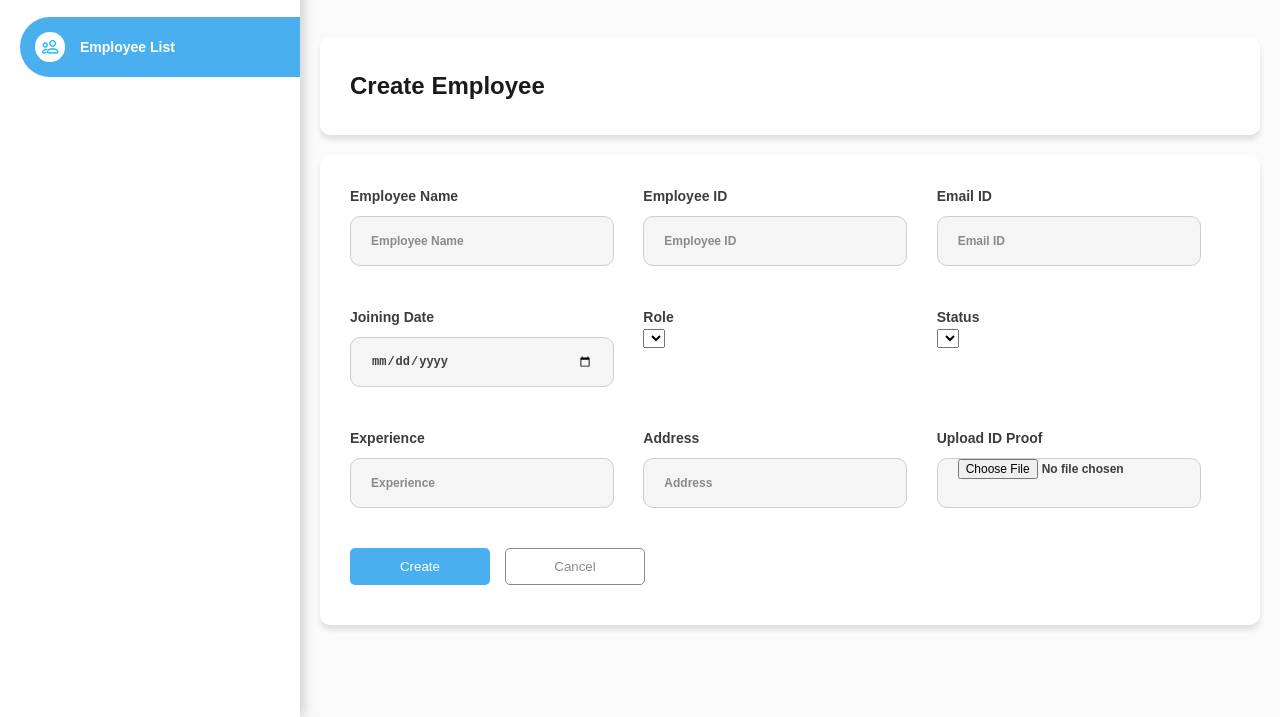
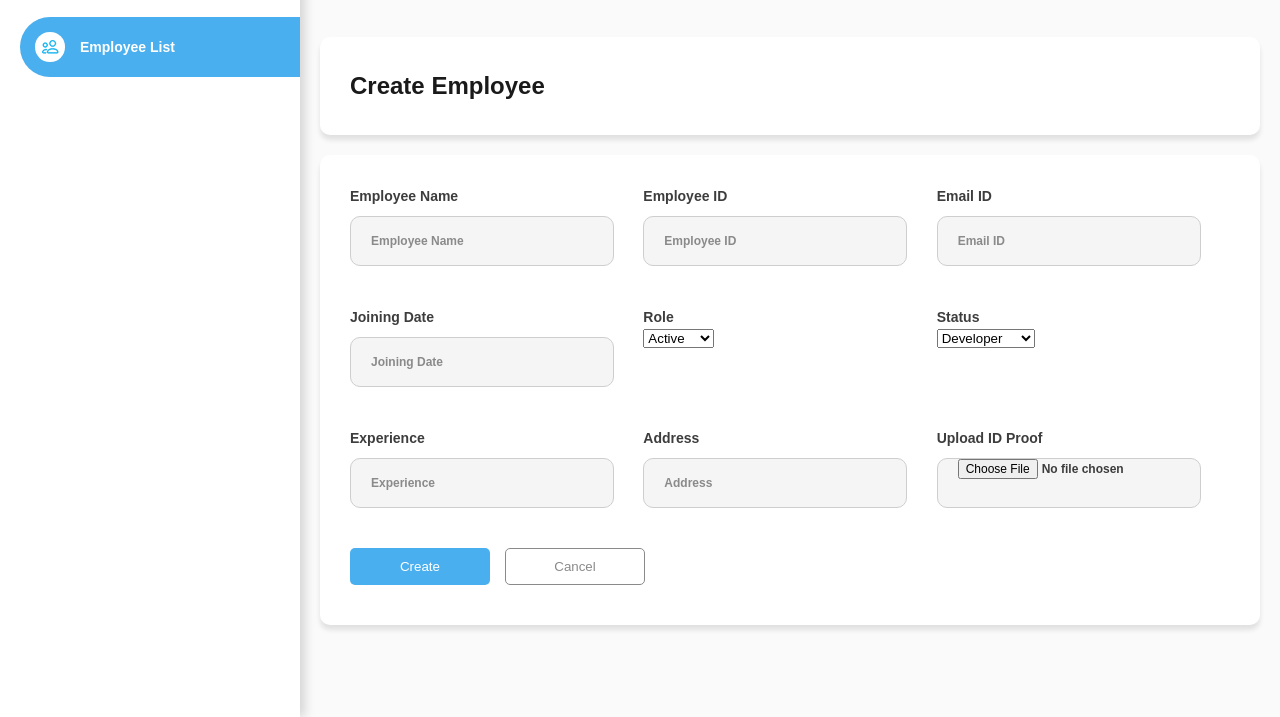
Before and after one commit to Vysakh-T/vysakh-keyvalue-task2, a plain HTML site: page task3/index.html in a window 1280 px wide. Shown: the part 83-800 px from the top of the page. Drawn offline with Linux system fonts and the light colour scheme.

Commit message:
HTML/CSS Assignment commit 2

```diff
--- a/task3/index.html
+++ b/task3/index.html
@@ -63,20 +63,27 @@
 
                 <div class="form-ele">
                     <label for="fname">Joining Date</label><br>
-                    <input type="date" id="jdate" name="jdate" placeholder="Joining Date"><br>
+                    <input type="text" onfocus="(this.type='date')"
+                    onblur="(this.type='text')" id="jdate" name="jdate" placeholder="Joining Date"><br>
                 </div>
 
                 <div class="form-ele">
                     <label for="role">Role</label><br>
                     <select name="role" id="role">
-
+                        <option value="active">Active</option>
+                        <option value="pending">Pending</option>
+                        <option value="inactive">InActive</option>
                     </select>
                 </div>
 
                 <div class="form-ele">
                     <label for="status">Status</label><br>
                     <select name="status" id="status">
-
+                        <option value="developer">Developer</option>
+                        <option value="tester">Tester</option>
+                        <option value="devops">DevOps</option>
+                        <option value="designer">Designer</option>
+                        <option value="hr manager">HR Manager</option>
                     </select>
                 </div>
 
```
Also changed, not shown: task3/styles.css (+8 -0 lines).
